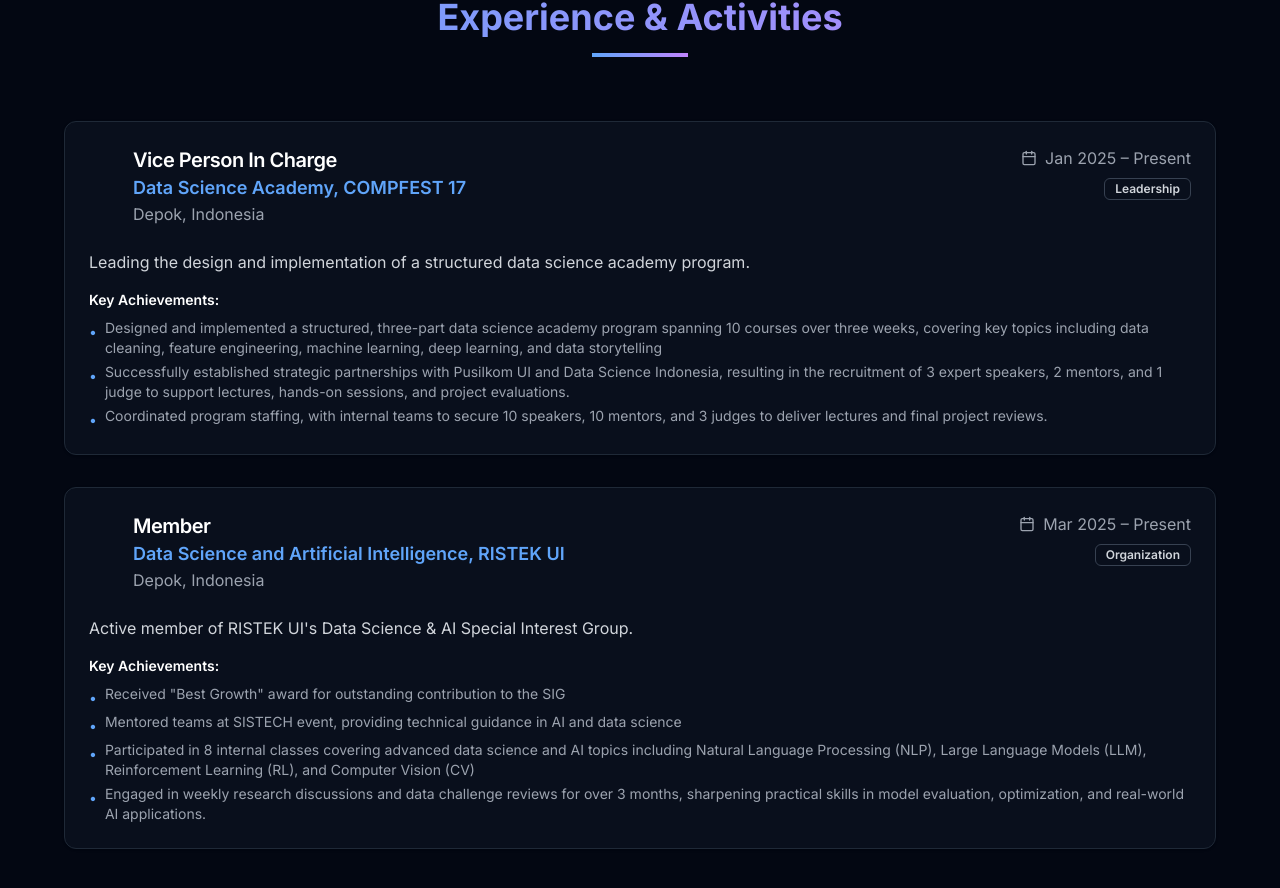
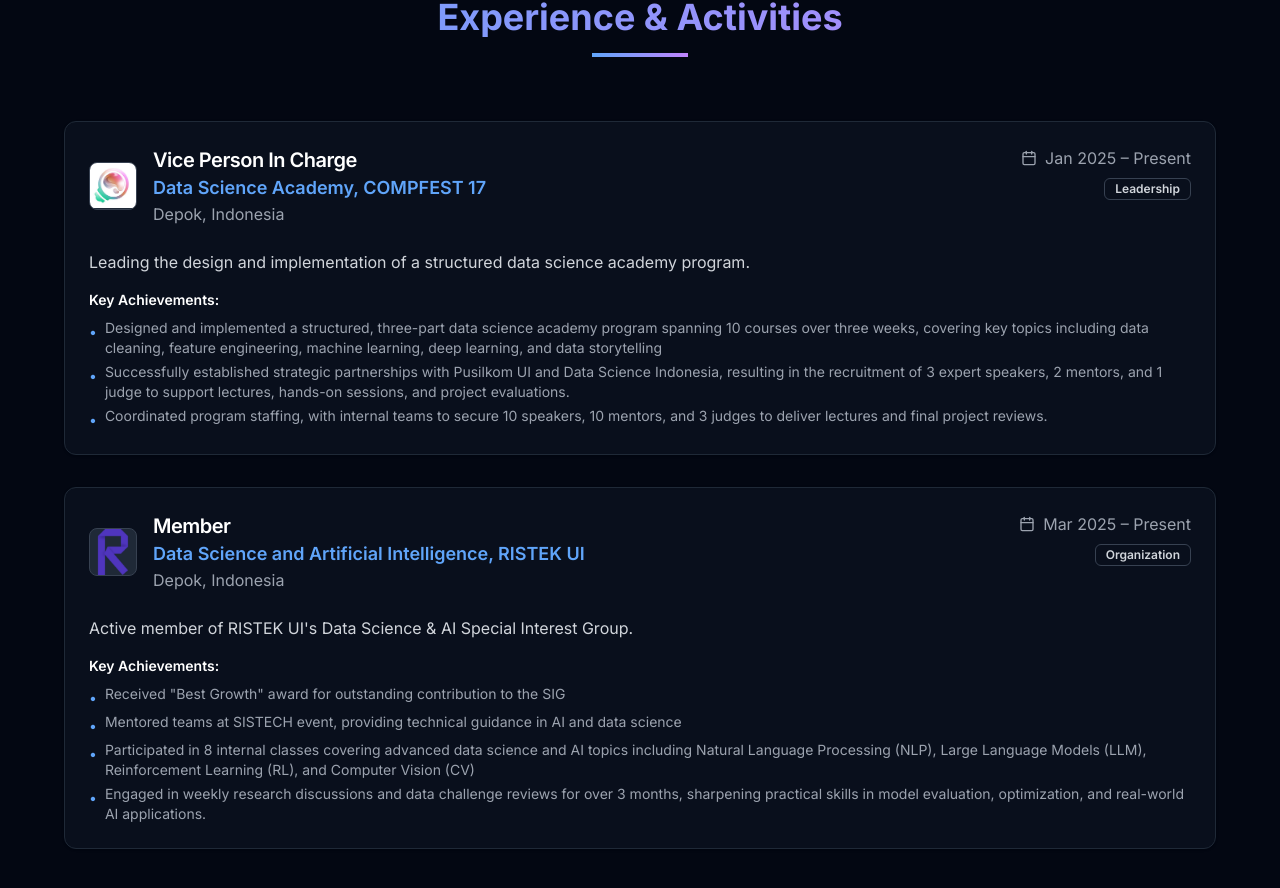
Before and after one commit to n0-codes/portofolio-web, a Next.js app: page / in a window 1280 px wide. Shown: the part 5267-6155 px from the top of the page. Built offline with nearby package versions, Linux system fonts and the light colour scheme.

Commit message:
add images to experience

```diff
--- a/src/components/experience.tsx
+++ b/src/components/experience.tsx
@@ -4,6 +4,11 @@
 import { Card, CardContent, CardHeader, CardTitle } from "@/components/ui/card"
 import { Badge } from "@/components/ui/badge"
 import { Briefcase, Calendar } from "lucide-react"
+import Image from "next/image"
+
+// Import logo files
+import compfestLogo from "@/assets/images/activities/compfest17.png"
+import ristekLogo from "@/assets/images/activities/ristek.png"
 
 const experiences = [
   {
@@ -19,6 +24,7 @@
       "Coordinated program staffing, with internal teams to secure 10 speakers, 10 mentors, and 3 judges to deliver lectures and final project reviews."
     ],
     color: "from-blue-400 to-cyan-400",
+    logo: compfestLogo,
   },
   {
     title: "Member",
@@ -34,6 +40,7 @@
       "Engaged in weekly research discussions and data challenge reviews for over 3 months, sharpening practical skills in model evaluation, optimization, and real-world AI applications.",
     ],
     color: "from-purple-400 to-pink-400",
+    logo: ristekLogo,
   },
 ]
 
@@ -66,8 +73,21 @@
               <Card className="bg-gray-900/50 border-gray-800 hover:border-gray-700 transition-colors">
                 <CardHeader>
                   <div className="flex items-start justify-between flex-wrap gap-4">
-                    <div className="flex items-center gap-3">
-                      <Briefcase className={`w-8 h-8 bg-gradient-to-r ${exp.color} bg-clip-text text-transparent`} />
+                    <div className="flex items-center gap-4">
+                      {/* Logo kotak */}
+                      <div className="w-12 h-12 bg-gray-800 rounded-lg flex items-center justify-center border border-gray-700 overflow-hidden">
+                        {exp.logo ? (
+                          <Image
+                            src={exp.logo}
+                            alt={`${exp.organization} logo`}
+                            width={48}
+                            height={48}
+                            className="object-contain w-full h-full"
+                          />
+                        ) : (
+                          <Briefcase className={`w-6 h-6 bg-gradient-to-r ${exp.color} bg-clip-text text-transparent`} />
+                        )}
+                      </div>
                       <div>
                         <CardTitle className="text-xl text-white">{exp.title}</CardTitle>
                         <p className="text-lg text-blue-400 font-semibold">{exp.organization}</p>
```
Also changed, not shown: src/assets/images/activities/compfest17.png (renamed from src/assets/images/activities/compfest17.jpg).
